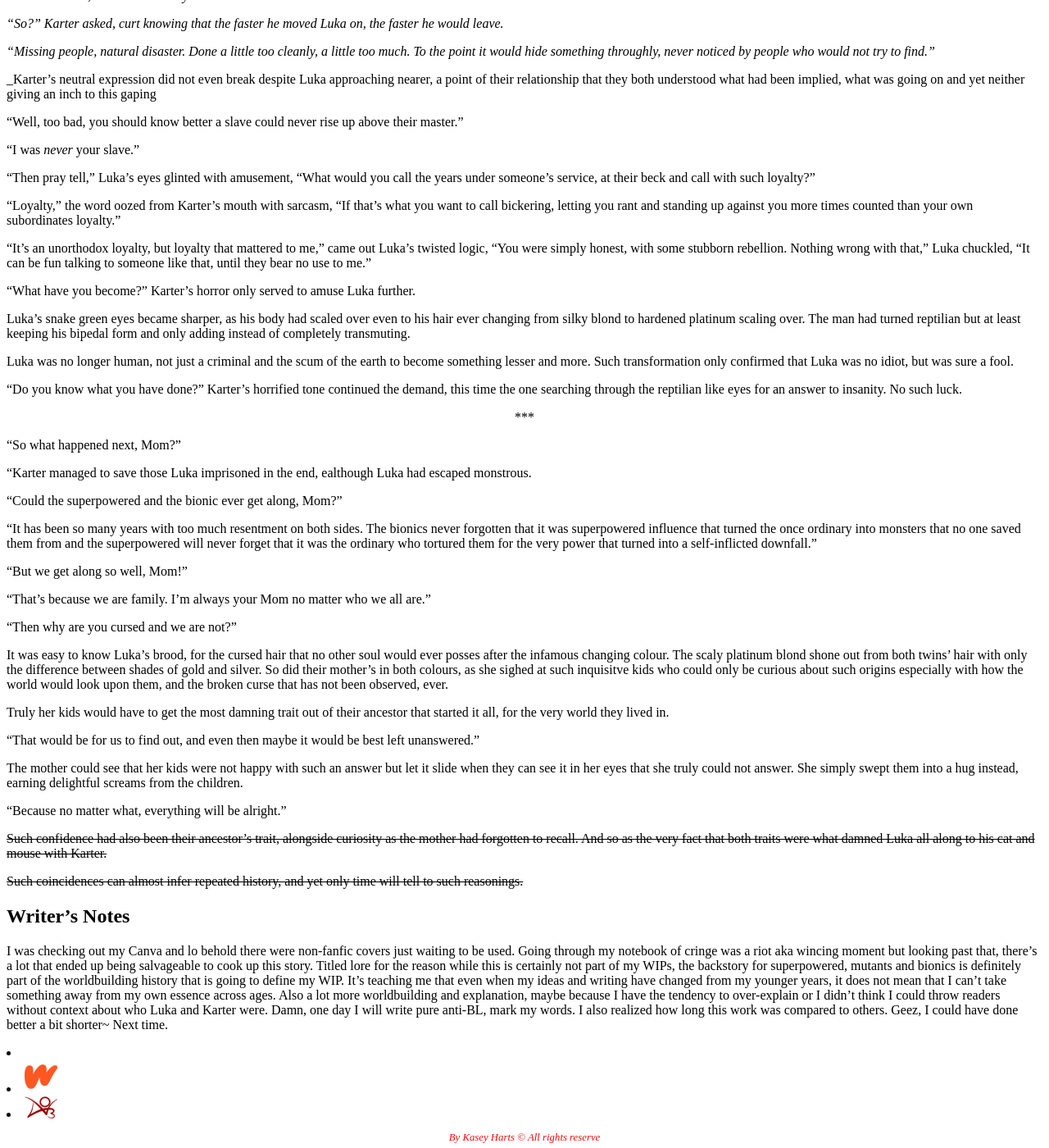
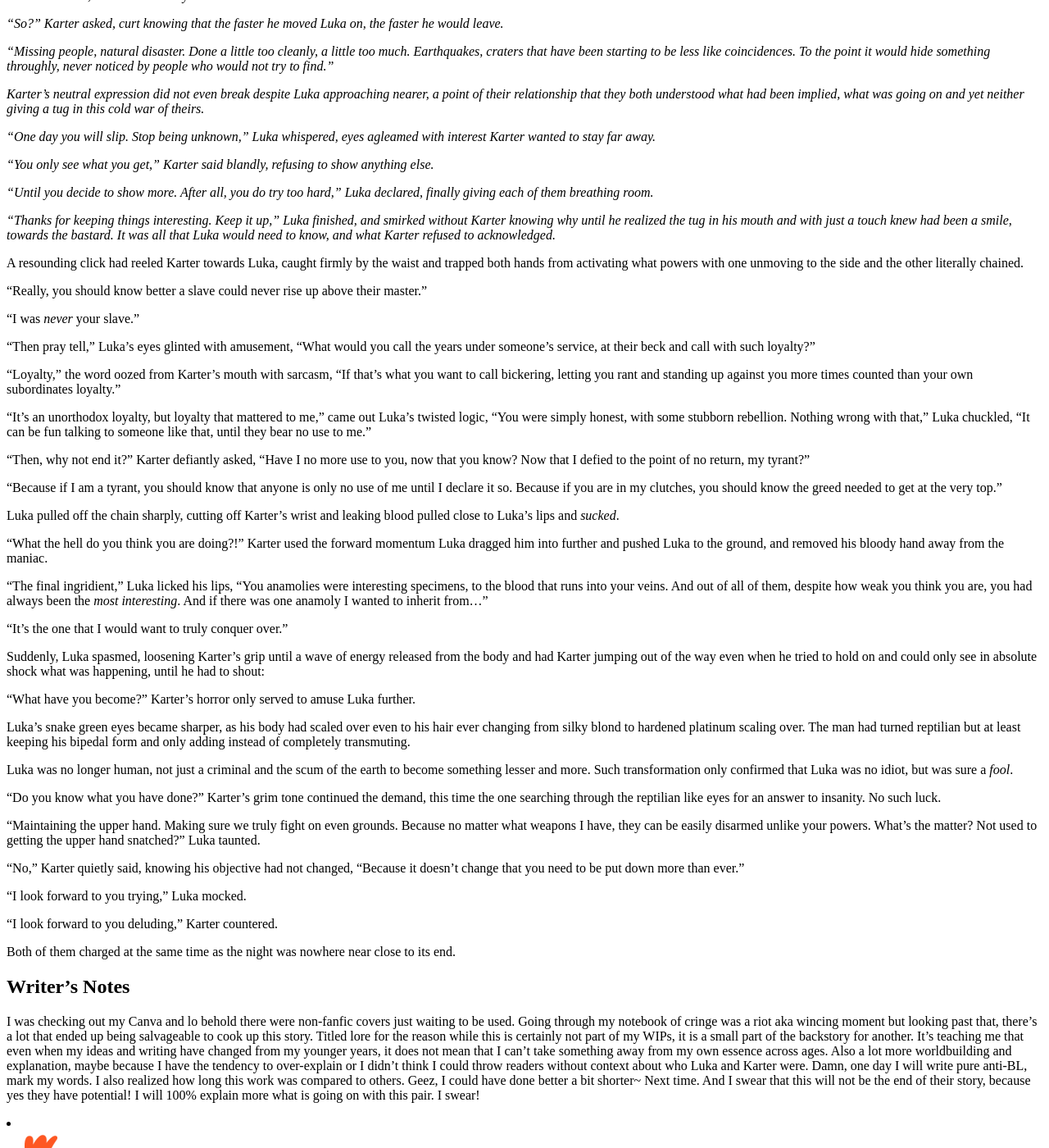
Before and after one commit to D3lK1ch1/Writer-Blog, a Jekyll site: the page built from _posts/2026-01-29-crime-lord.md, in a window 1280 px wide and 1400 px high, scrolled down 3979 px. Shown: the whole window at 82% size. Built offline with Jekyll 4.4.1, drawn with Linux system fonts in a browser that asks for light colours; comment, search, counter and statistics services are not loaded; some of the changed text lies outside the part shown.

Commit message:
New story out.

```diff
--- a/_posts/2026-01-29-crime-lord.md
+++ b/_posts/2026-01-29-crime-lord.md
@@ -109,7 +109,7 @@ To what end? Did Luka meant the rescue, or was it this backstabbing, this power
 
 Luka shrugged casually while Karter did his best repressing the shiver, wanting to shout how different they were. The crime lord and the slave. The torturer and the avenger. The kidnapper and the rescuer. Completely on opposite sides, and yet the grain of truth that even opposite sides can be tarred from the same brush and they make the worst enemies, because it's those types that can get under your skin _this easily._
 
-Karter's hands moved again, and Luka fired yet another shot that he had to dodge out of the way breaking off the perfect circle they treaded. Even when the intermit had been broken, the fight had not yet continued, held back in Luka's bright eyes wanting to know he was _right_ all along that Karter's darkening eyes granting rightful refusal.
+Karter's hands moved again, and Luka fired not another bullet but chain that he tried to dodge and failed when it looped aroud his arm, breaking off the perfect circle they treaded. Even when the intermit had been broken, the fight had not yet continued, held back in Luka's bright eyes wanting to know he was _right_ all along that Karter's darkening eyes granting rightful refusal.
 
 Neither would have budged on that point anyway, up to the interpretation of the individual.
 
@@ -123,13 +123,21 @@ _"The clean-up mission. A little too clean. If I wasn't the one who ordered it d
 
 _"So?" Karter asked, curt knowing that the faster he moved Luka on, the faster he would leave._
 
-_"Missing people, natural disaster. Done a little too cleanly, a little too much. To the point it would hide something throughly, never noticed by people who would not try to find."_
+_"Missing people, natural disaster. Done a little too cleanly, a little too much. Earthquakes, craters that have been starting to be less like coincidences. To the point it would hide something throughly, never noticed by people who would not try to find."_
 
-_Karter's neutral expression did not even break despite Luka approaching nearer, a point of their relationship that they both understood what had been implied, what was going on and yet neither giving an inch to this gaping
+_Karter's neutral expression did not even break despite Luka approaching nearer, a point of their relationship that they both understood what had been implied, what was going on and yet neither giving a tug in this cold war of theirs._
 
+_"One day you will slip. Stop being unknown," Luka whispered, eyes agleamed with interest Karter wanted to stay far away._
 
+_"You only see what you get," Karter said blandly, refusing to show anything else._
 
-"Well, too bad, you should know better a slave could never rise up above their master."
+_"Until you decide to show more. After all, you do try too hard," Luka declared, finally giving each of them breathing room._
+
+_"Thanks for keeping things interesting. Keep it up," Luka finished, and smirked without Karter knowing why until he realized the tug in his mouth and with just a touch knew had been a smile, towards the bastard. It was all that Luka would need to know, and what Karter refused to acknowledged._
+
+A resounding click had reeled Karter towards Luka, caught firmly by the waist and trapped both hands from activating what powers with one unmoving to the side and the other literally chained.
+
+"Really, you should know better a slave could never rise up above their master."
 
 "I was _never_ your slave."
 
@@ -139,53 +147,37 @@ _Karter's neutral expression did not even break despite Luka approaching nearer,
 
 "It's an unorthodox loyalty, but loyalty that mattered to me," came out Luka's twisted logic, "You were simply honest, with some stubborn rebellion. Nothing wrong with that," Luka chuckled, "It can be fun talking to someone like that, until they bear no use to me."
 
+"Then, why not end it?" Karter defiantly asked, "Have I no more use to you, now that you know? Now that I defied to the point of no return, my tyrant?"
 
+"Because if I am a tyrant, you should know that anyone is only no use of me until I declare it so. Because if you are in my clutches, you should know the greed needed to get at the very top."
 
+Luka pulled off the chain sharply, cutting off Karter's wrist and leaking blood pulled close to Luka's lips and _sucked_.
 
+"What the hell do you think you are doing?!" Karter used the forward momentum Luka dragged him into further and pushed Luka to the ground, and removed his bloody hand away from the maniac.
+
+"The final ingridient," Luka licked his lips, "You anamolies were interesting specimens, to the blood that runs into your veins. And out of all of them, despite how weak you think you are, you had always been the _most interesting_. And if there was one anamoly I wanted to inherit from..."
+
+"It's the one that I would want to truly conquer over."
+
+Suddenly, Luka spasmed, loosening Karter's grip until a wave of energy released from the body and had Karter jumping out of the way even when he tried to hold on and could only see in absolute shock what was happening, until he had to shout:
 
 "What have you become?" Karter's horror only served to amuse Luka further.
 
 Luka's snake green eyes became sharper, as his body had scaled over even to his hair ever changing from silky blond to hardened platinum scaling over. The man had turned reptilian but at least keeping his bipedal form and only adding instead of completely transmuting.
 
-Luka was no longer human, not just a criminal and the scum of the earth to become something lesser and more. Such transformation only confirmed that Luka was no idiot, but was sure a fool.
+Luka was no longer human, not just a criminal and the scum of the earth to become something lesser and more. Such transformation only confirmed that Luka was no idiot, but was sure a _fool_.
 
-"Do you know what you have done?" Karter's horrified tone continued the demand, this time the one searching through the reptilian like eyes for an answer to insanity. No such luck.
+"Do you know what you have done?" Karter's grim tone continued the demand, this time the one searching through the reptilian like eyes for an answer to insanity. No such luck.
 
+"Maintaining the upper hand. Making sure we truly fight on even grounds. Because no matter what weapons I have, they can be easily disarmed unlike your powers. What's the matter? Not used to getting the upper hand snatched?" Luka taunted.
 
+"No," Karter quietly said, knowing his objective had not changed, "Because it doesn't change that you need to be put down more than ever."
 
-<p align = center> *** </p>
+"I look forward to you trying," Luka mocked.
 
-"So what happened next, Mom?"
+"I look forward to you deluding," Karter countered.
 
-"Karter managed to save those Luka imprisoned in the end, ealthough Luka had escaped monstrous.
-
-
-
-"Could the superpowered and the bionic ever get along, Mom?"
-
-"It has been so many years with too much resentment on both sides. The bionics never forgotten that it was superpowered influence that turned the once ordinary into monsters that no one saved them from and the superpowered will never forget that it was the ordinary who tortured them for the very power that turned into a self-inflicted downfall."
-
-"But we get along so well, Mom!"
-
-
-
-"That's because we are family. I'm always your Mom no matter who we all are."
-
-"Then why are you cursed and we are not?"
-
-It was easy to know Luka's brood, for the cursed hair that no other soul would ever posses after the infamous changing colour. The scaly platinum blond shone out from both twins' hair with only the difference between shades of gold and silver. So did their mother's in both colours, as she sighed at such inquisitve kids who could only be curious about such origins especially with how the world would look upon them, and the broken curse that has not been observed, ever.
-
-Truly her kids would have to get the most damning trait out of their ancestor that started it all, for the very world they lived in.
-
-"That would be for us to find out, and even then maybe it would be best left unanswered."
-
-The mother could see that her kids were not happy with such an answer but let it slide when they can see it in her eyes that she truly could not answer. She simply swept them into a hug instead, earning delightful screams from the children.
-
-"Because no matter what, everything will be alright."
-
-~~Such confidence had also been their ancestor's trait, alongside curiosity as the mother had forgotten to recall. And so as the very fact that both traits were what damned Luka all along to his cat and mouse with Karter.~~
-
-~~Such coincidences can almost infer repeated history, and yet only time will tell to such reasonings.~~
+Both of them charged at the same time as the night was nowhere near close to its end.
 
 # Writer's Notes
-I was checking out my Canva and lo behold there were non-fanfic covers just waiting to be used. Going through my notebook of cringe was a riot aka wincing moment but looking past that, there's a lot that ended up being salvageable to cook up this story. Titled lore for the reason while this is certainly not part of my WIPs, the backstory for superpowered, mutants and bionics is definitely part of the worldbuilding history that is going to define my WIP. It's teaching me that even when my ideas and writing have changed from my younger years, it does not mean that I can't take something away from my own essence across ages. Also a lot more worldbuilding and explanation, maybe because I have the tendency to over-explain or I didn't think I could throw readers without context about who Luka and Karter were. Damn, one day I will write pure anti-BL, mark my words. I also realized how long this work was compared to others. Geez, I could have done better a bit shorter~ Next time.
+I was checking out my Canva and lo behold there were non-fanfic covers just waiting to be used. Going through my notebook of cringe was a riot aka wincing moment but looking past that, there's a lot that ended up being salvageable to cook up this story. Titled lore for the reason while this is certainly not part of my WIPs, it is a small part of the backstory for another. It's teaching me that even when my ideas and writing have changed from my younger years, it does not mean that I can't take something away from my own essence across ages. Also a lot more worldbuilding and explanation, maybe because I have the tendency to over-explain or I didn't think I could throw readers without context about who Luka and Karter were. Damn, one day I will write pure anti-BL, mark my words. I also realized how long this work was compared to others. Geez, I could have done better a bit shorter~ Next time. And I swear that this will not be the end of their story, because yes they have potential! I will 100% explain more what is going on with this pair. I swear!
```
